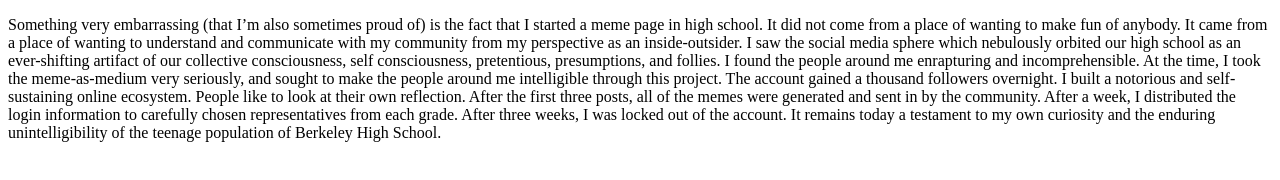
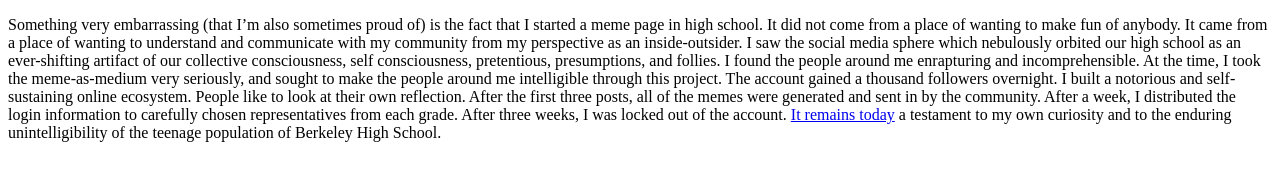
Before and after one commit to lurkyscholar/memes, a plain HTML site: page index.html in a window 1280 px wide. Drawn offline with Linux system fonts and the light colour scheme.

Commit message:
Update index.html

```diff
--- a/index.html
+++ b/index.html
@@ -16,6 +16,8 @@ The account gained a thousand followers overnight. I built a notorious and self-
 After the first three posts, all of the memes were generated and sent in by the community.
 After a week, I distributed the login information to carefully chosen representatives from each grade.
 After three weeks, I was locked out of the account.
-It remains today a testament to my own curiosity and the enduring unintelligibility of the teenage population of Berkeley High School.
+
+<a href="https://www.berkeleyside.org/2020/05/28/inside-an-inside-joke-berkeley-high-students-share-news-laughs-and-camaraderie-through-memes" target="_blank">It remains today</a>
+ a testament to my own curiosity and to the enduring unintelligibility of the teenage population of Berkeley High School.
 
 </p>
```
